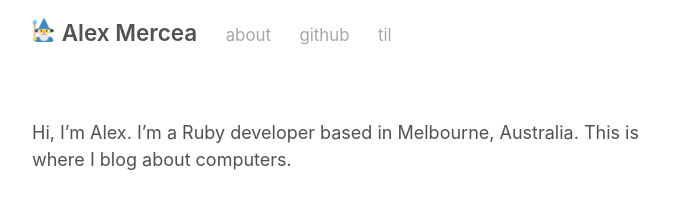
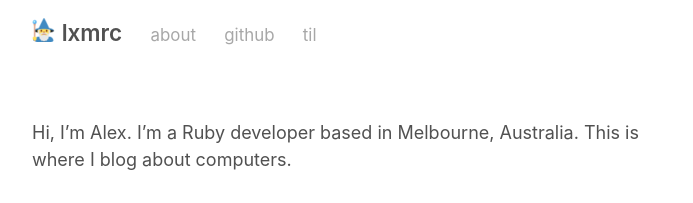
Before and after one commit to lxmrc/lxmrc.github.io, a Jekyll site: the page built from index.md, in a window 1280 px wide. Shown: the top 203 px of the page, without its empty margins (293-986 px from the left). Built offline with Jekyll 4.4.1, drawn with Linux system fonts in a browser that asks for light colours.

Commit message:
Update config

```diff
--- a/_config.yml
+++ b/_config.yml
@@ -1,11 +1,11 @@
-title:               Alex Mercea
+title:               "lxmrc"
 tagline:             "Ruby developer based in Melbourne"
 url:                 https://lxmrc.github.io
 date_format: "%e %B %Y"
 permalinks: pretty
 
 excerpt_separator:   <!--more-->
-twitter_username:   "alex_mercea"
+twitter_username:   "lxmrc"
 
 include: ['_pages']
 
@@ -19,12 +19,9 @@ sass:
   style:            :compressed
 
 author:
-  name:              Alex Mercea
-  url:               https://twitter.com/alex_mercea
+  name:              Alex
+  url:               https://twitter.com/lxmrc
   email:             alex_mercea@protonmail.com
-
-plugins:
-  - jekyll-feed
 
 markdown: kramdown
 kramdown:
```
